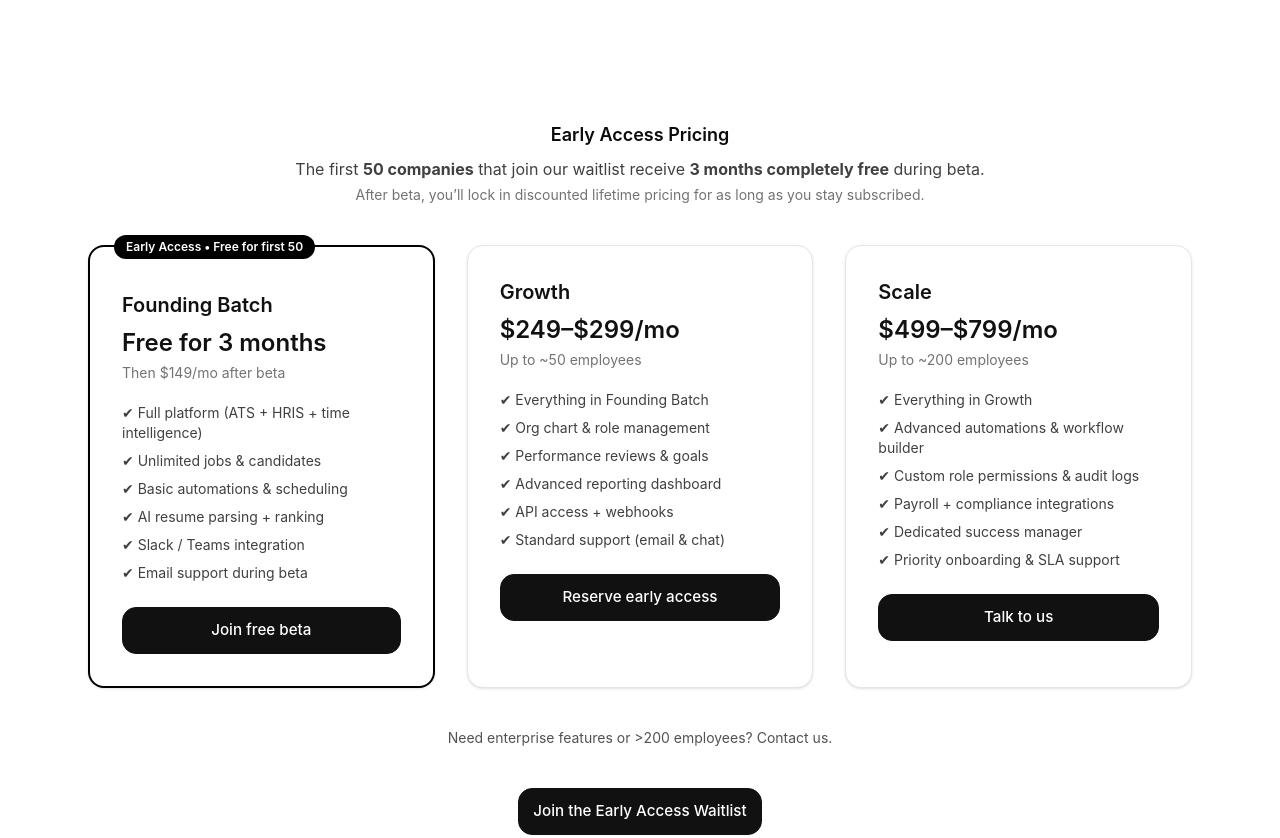
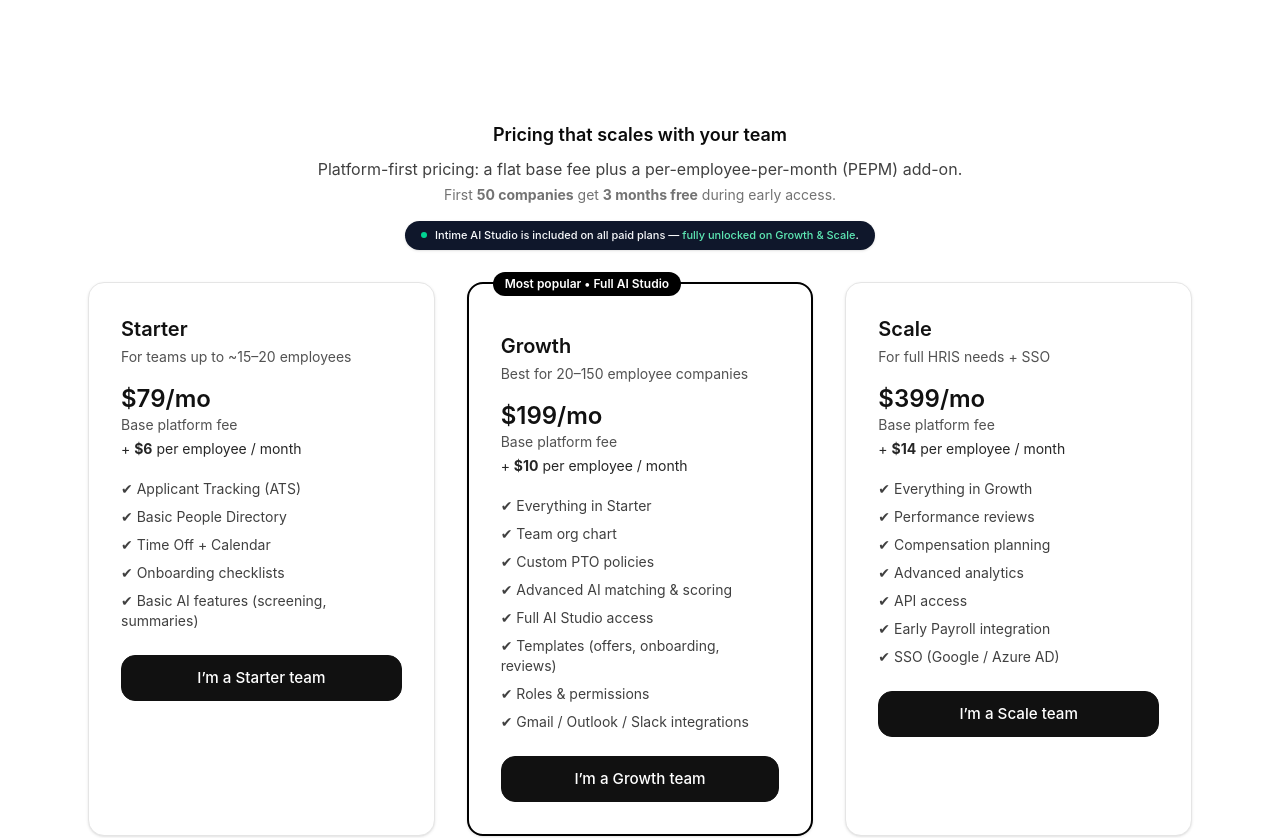
Before and after one commit to katherine-lowen/hireintime-landing, a Next.js app: page / in a window 1280 px wide. Shown: the part 4020-4858 px from the top of the page. Built offline with nearby package versions, Linux system fonts and the light colour scheme; no server answers.

Commit message:
Update pricing section on landing page

```diff
--- a/app/page.tsx
+++ b/app/page.tsx
@@ -555,49 +555,49 @@ export default function Page() {
         </div>
       </section>
 
-      {/* PRICING */}
+          {/* PRICING */}
       <section
         id="pricing"
         className="mx-auto max-w-6xl px-6 py-20"
       >
-        <div className="mb-10 text-center">
+        <div className="mb-8 text-center">
           <h2 className="section-title text-3xl font-semibold">
-            Early Access Pricing
+            Pricing that scales with your team
           </h2>
           <p className="mt-3 text-neutral-700">
-            The first <strong>50 companies</strong> that join our
-            waitlist receive <strong>3 months completely free</strong>{" "}
-            during beta.
+            Platform-first pricing: a flat base fee plus a per-employee-per-month (PEPM) add-on.
           </p>
           <p className="mt-1 text-sm text-neutral-500">
-            After beta, you’ll lock in discounted lifetime pricing for
-            as long as you stay subscribed.
+            First <strong>50 companies</strong> get <strong>3 months free</strong> during early access.
           </p>
+
+          {/* AI Studio highlight */}
+          <div className="mt-4 inline-flex items-center gap-2 rounded-full bg-slate-900 text-slate-50 px-4 py-1.5 text-[11px] shadow-sm">
+            <span className="inline-flex h-1.5 w-1.5 rounded-full bg-emerald-400" />
+            <span className="font-medium">
+              Intime AI Studio is included on all paid plans —{" "}
+              <span className="text-emerald-300">fully unlocked on Growth & Scale</span>.
+            </span>
+          </div>
         </div>
 
         <div className="grid gap-8 md:grid-cols-3">
-          {/* Founding Batch */}
-          <div className="relative rounded-2xl border-2 border-black bg-white p-8 shadow-sm">
-            <span className="absolute -top-3 left-6 rounded-full bg-black px-3 py-1 text-xs font-semibold text-white">
-              Early Access • Free for first 50
-            </span>
-            <h3 className="mt-3 text-xl font-semibold">
-              Founding Batch
-            </h3>
-            <p className="mt-2 text-2xl font-semibold">
-              Free for 3 months
-            </p>
-            <p className="mt-1 text-sm text-neutral-500">
-              Then $149/mo after beta
-            </p>
+
+          {/* STARTER */}
+          <div className="rounded-2xl border bg-white p-8 shadow-sm">
+            <h3 className="text-xl font-semibold">Starter</h3>
+            <p className="mt-1 text-sm text-neutral-600">For teams up to ~15–20 employees</p>
+
+            <p className="mt-4 text-2xl font-semibold">$79/mo</p>
+            <p className="text-sm text-neutral-600">Base platform fee</p>
+            <p className="text-sm text-neutral-800 mt-1">+ <strong>$6</strong> per employee / month</p>
 
             <ul className="mt-5 space-y-2 text-sm text-neutral-700">
-              <li>✔ Full platform (ATS + HRIS + time intelligence)</li>
-              <li>✔ Unlimited jobs & candidates</li>
-              <li>✔ Basic automations & scheduling</li>
-              <li>✔ AI resume parsing + ranking</li>
-              <li>✔ Slack / Teams integration</li>
-              <li>✔ Email support during beta</li>
+              <li>✔ Applicant Tracking (ATS)</li>
+              <li>✔ Basic People Directory</li>
+              <li>✔ Time Off + Calendar</li>
+              <li>✔ Onboarding checklists</li>
+              <li>✔ Basic AI features (screening, summaries)</li>
             </ul>
 
             <button
@@ -607,68 +607,75 @@ export default function Page() {
                   size: "11-50",
                   features: [
                     "ATS & hiring pipeline",
-                    "AI resume parsing & ranking",
                     "Scheduling & time tracking",
                   ],
                 })
               }
               className="ui-btn ui-btn--primary mt-6 w-full"
             >
-              Join free beta
+              I’m a Starter team
             </button>
           </div>
 
-          {/* Growth */}
-          <div className="rounded-2xl border bg-white p-8 shadow-sm">
-            <h3 className="text-xl font-semibold">Growth</h3>
-            <p className="mt-2 text-2xl font-semibold">$249–$299/mo</p>
-            <p className="mt-1 text-sm text-neutral-500">
-              Up to ~50 employees
-            </p>
+          {/* GROWTH */}
+          <div className="relative rounded-2xl border-2 border-black bg-white p-8 shadow-sm">
+            <span className="absolute -top-3 left-6 rounded-full bg-black px-3 py-1 text-xs font-semibold text-white">
+              Most popular • Full AI Studio
+            </span>
+
+            <h3 className="mt-4 text-xl font-semibold">Growth</h3>
+            <p className="mt-1 text-sm text-neutral-600">Best for 20–150 employee companies</p>
+
+            <p className="mt-4 text-2xl font-semibold">$199/mo</p>
+            <p className="text-sm text-neutral-600">Base platform fee</p>
+            <p className="text-sm text-neutral-800 mt-1">+ <strong>$10</strong> per employee / month</p>
 
             <ul className="mt-5 space-y-2 text-sm text-neutral-700">
-              <li>✔ Everything in Founding Batch</li>
-              <li>✔ Org chart & role management</li>
-              <li>✔ Performance reviews & goals</li>
-              <li>✔ Advanced reporting dashboard</li>
-              <li>✔ API access + webhooks</li>
-              <li>✔ Standard support (email & chat)</li>
+              <li>✔ Everything in Starter</li>
+              <li>✔ Team org chart</li>
+              <li>✔ Custom PTO policies</li>
+              <li>✔ Advanced AI matching & scoring</li>
+              <li>✔ Full AI Studio access</li>
+              <li>✔ Templates (offers, onboarding, reviews)</li>
+              <li>✔ Roles & permissions</li>
+              <li>✔ Gmail / Outlook / Slack integrations</li>
             </ul>
 
             <button
               type="button"
               onClick={() =>
                 prefillAndFocus({
-                  size: "11-50",
+                  size: "51-200",
                   features: [
                     "Org chart & directory",
                     "Performance & reviews",
                     "People analytics",
-                    "ATS & hiring pipeline",
                   ],
                 })
               }
               className="ui-btn ui-btn--primary mt-6 w-full"
             >
-              Reserve early access
+              I’m a Growth team
             </button>
           </div>
 
-          {/* Scale */}
+          {/* SCALE */}
           <div className="rounded-2xl border bg-white p-8 shadow-sm">
             <h3 className="text-xl font-semibold">Scale</h3>
-            <p className="mt-2 text-2xl font-semibold">$499–$799/mo</p>
-            <p className="mt-1 text-sm text-neutral-500">
-              Up to ~200 employees
-            </p>
+            <p className="mt-1 text-sm text-neutral-600">For full HRIS needs + SSO</p>
+
+            <p className="mt-4 text-2xl font-semibold">$399/mo</p>
+            <p className="text-sm text-neutral-600">Base platform fee</p>
+            <p className="text-sm text-neutral-800 mt-1">+ <strong>$14</strong> per employee / month</p>
 
             <ul className="mt-5 space-y-2 text-sm text-neutral-700">
               <li>✔ Everything in Growth</li>
-              <li>✔ Advanced automations & workflow builder</li>
-              <li>✔ Custom role permissions & audit logs</li>
-              <li>✔ Payroll + compliance integrations</li>
-              <li>✔ Dedicated success manager</li>
-              <li>✔ Priority onboarding & SLA support</li>
+              <li>✔ Performance reviews</li>
+              <li>✔ Compensation planning</li>
+              <li>✔ Advanced analytics</li>
+              <li>✔ API access</li>
+              <li>✔ Early Payroll integration</li>
+              <li>✔ SSO (Google / Azure AD)</li>
             </ul>
 
             <button
@@ -678,27 +685,23 @@ export default function Page() {
                   size: "201-1000",
                   features: [
                     "People analytics",
-                    "Compliance & docs",
                     "Payroll integrations",
+                    "Performance & reviews",
                   ],
                 })
               }
               className="ui-btn ui-btn--primary mt-6 w-full"
             >
-              Talk to us
+              I’m a Scale team
             </button>
           </div>
         </div>
 
         <div className="mt-10 text-center text-sm text-neutral-600">
           Need enterprise features or &gt;200 employees?{" "}
-          <a
-            className="underline"
-            href="mailto:hello@hireintime.ai"
-          >
+          <a className="underline" href="mailto:hello@hireintime.ai">
             Contact us
           </a>
-          .
         </div>
 
         <div className="mt-10 text-center">
@@ -706,20 +709,6 @@ export default function Page() {
             Join the Early Access Waitlist
           </a>
         </div>
-      </section>
-
-      {/* Bottom CTA */}
-      <section className="bg-black py-12 text-center text-white">
-        <h3 className="text-2xl font-semibold">
-          Ready to work smarter?
-        </h3>
-        <p className="mt-2 text-neutral-300">
-          Join the early access list — free for our first 50
-          companies.
-        </p>
-        <a href="#cta" className="ui-btn ui-btn--primary mt-4">
-          Join Waitlist
-        </a>
       </section>
 
       {/* Footer */}
--- a/package.json
+++ b/package.json
@@ -26,7 +26,7 @@
   "devDependencies": {
     "@tailwindcss/postcss": "^4",
     "@types/node": "^20.19.24",
-    "@types/react": "^19",
+    "@types/react": "^19.2.7",
     "@types/react-dom": "^19",
     "eslint": "^9",
     "eslint-config-next": "16.0.1",
```
Also changed, not shown: 1 other file (tests, documents, lock files or other folders).
